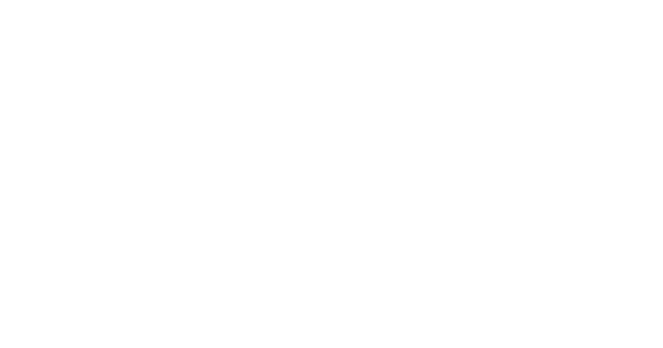
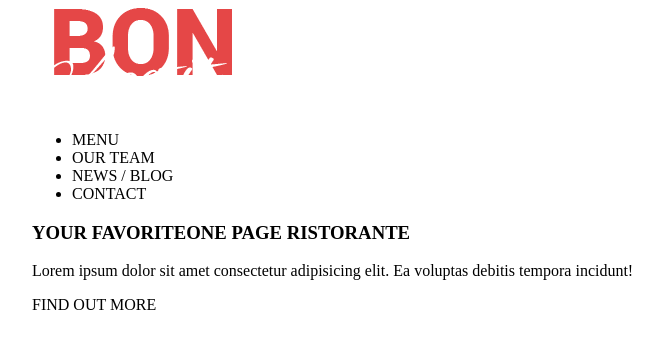
Before and after one commit to VladyslavDykyi/Bon-Apetit, a plain HTML site: page index.html in a window 1280 px wide. Shown: the whole page, without its empty margins (23-686 px from the left). Drawn offline with Linux system fonts and the light colour scheme.

Commit message:
start html

```diff
--- a/css/style.css
+++ b/css/style.css
@@ -0,0 +1,5 @@
+.container {
+    max-width: 1170px;
+    padding: 0 10px;
+    margin: 0 auto;
+}
--- a/index.html
+++ b/index.html
@@ -1,11 +1,47 @@
 <!DOCTYPE html>
 <html lang="en">
+
 <head>
     <meta charset="UTF-8">
     <meta name="viewport" content="width=device-width, initial-scale=1.0">
     <title>Document</title>
+    <link rel="stylesheet" href="./css/style.css">
 </head>
+
 <body>
+    <section class="">
+        <div class="container">
+            <header class="header">
+                <div class="headerLogo">
+                    <a href="#" title="Bon Apetit"><img src="./img/logo.png" alt=""></a>
+                </div>
+                <nav class="headerMenu">
+                    <ul>
+                        <a>
+                            <li>MENU</li>
+                        </a>
+                        <a>
+                            <li>OUR TEAM</li>
+                        </a>
+                        <a>
+                            <li>NEWS / BLOG</li>
+                        </a>
+                        <a>
+                            <li>CONTACT</li>
+                        </a>
+                    </ul>
+                </nav>
+            </header>
+            <article class="">
+                <h1>YOUR FAVORITE<spa>ONE PAGE RISTORANTE</spa>
+                </h1>
+                <p>Lorem ipsum dolor sit amet consectetur adipisicing elit. Ea voluptas debitis tempora incidunt!</p>
+                <a>FIND OUT MORE</a>
+            </article>
+        </div>
+    </section>
+
 
 </body>
+
 </html>
```
Also changed, not shown: img/logo.png (added).
